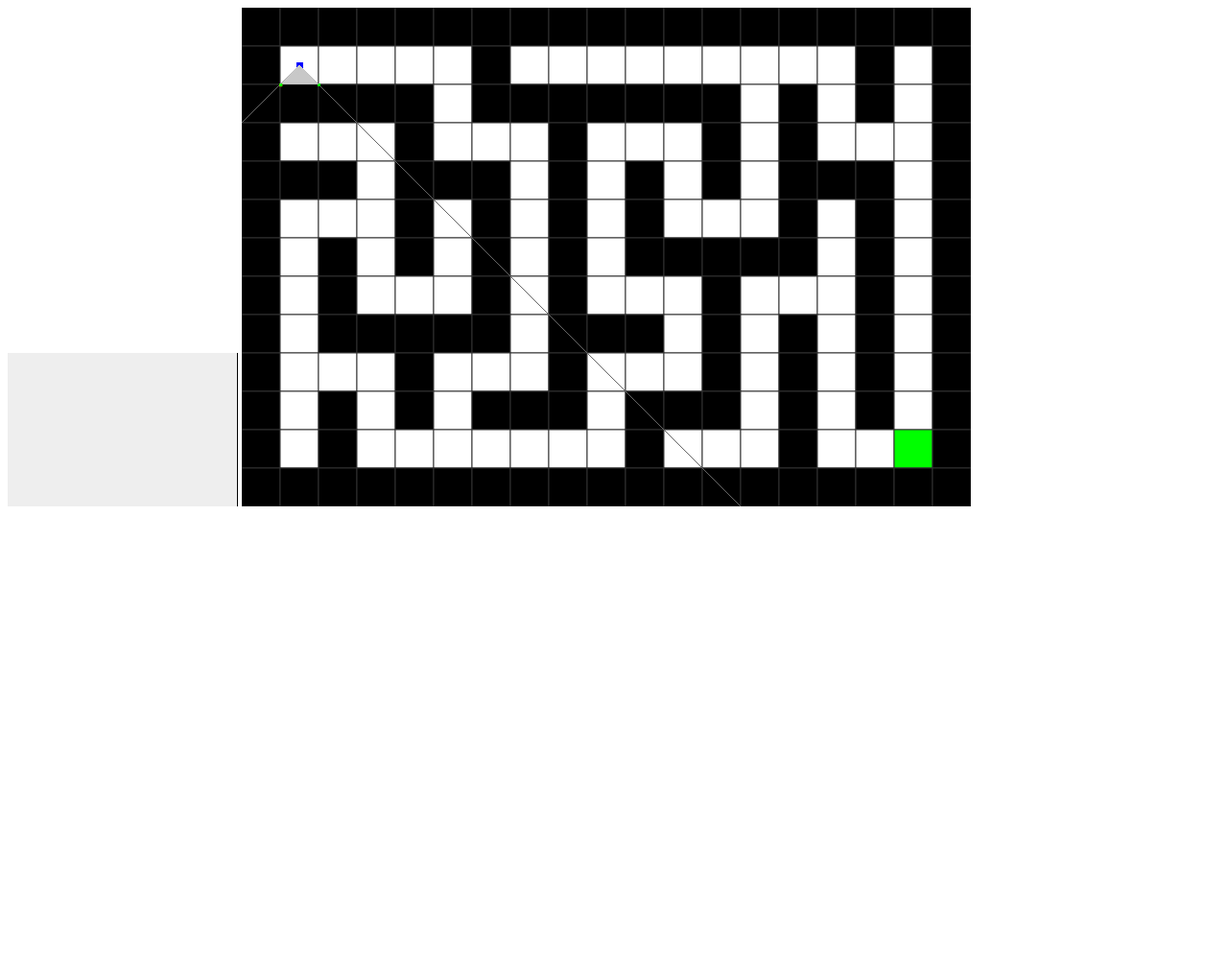
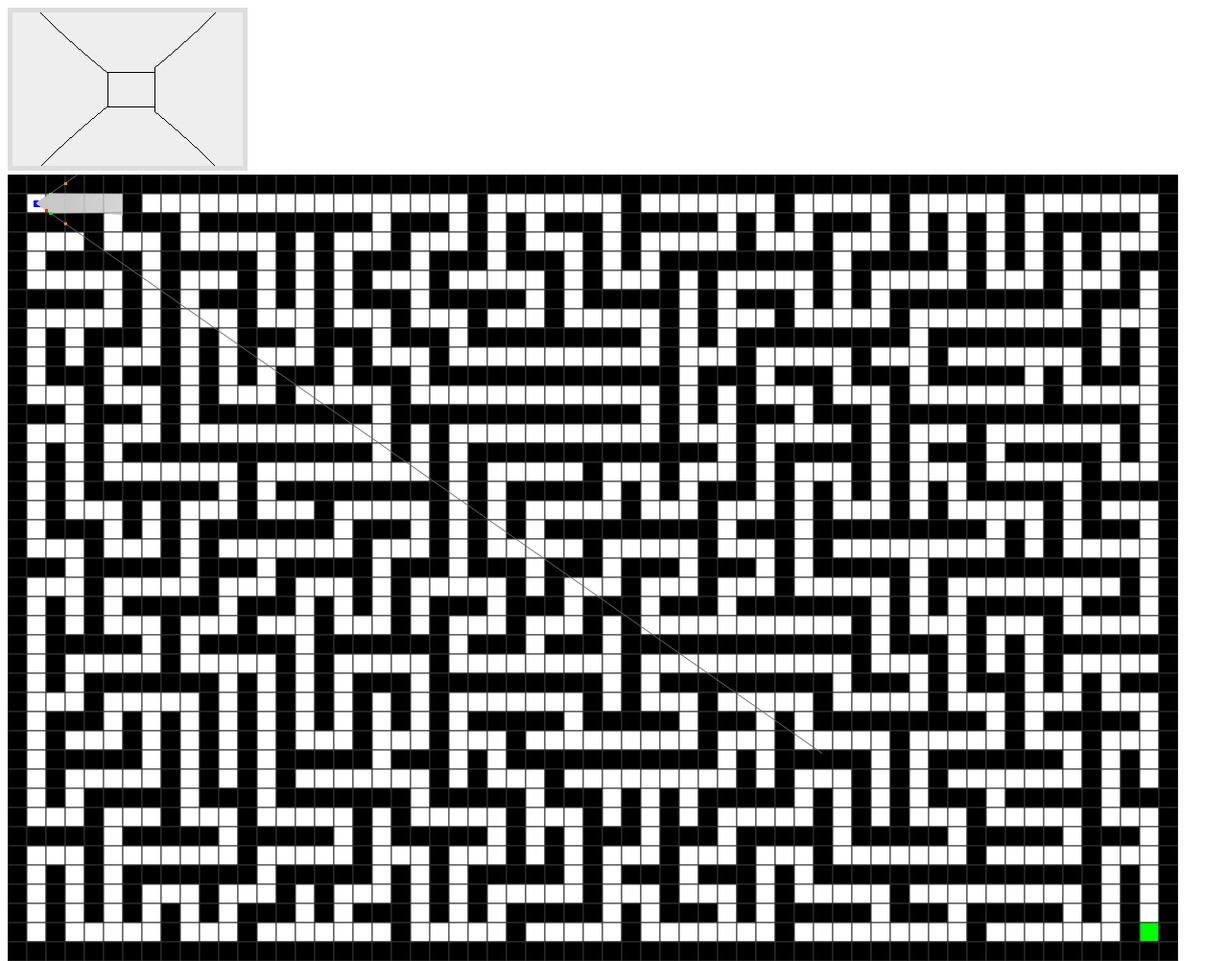
Before and after one commit to bertyhell/nodewatch-mazerunner, a website: page index.html in a window 1280 px wide. Shown: the whole page at 96% size. Before the commit the page ends 800 px from the top, so only its background shows below. Drawn offline with Linux system fonts and the light colour scheme.

Commit message:
feat: extract more as variables + point player to hallway at start

```diff
--- a/index.html
+++ b/index.html
@@ -5,8 +5,9 @@
 	<title>Bangle emulator</title>
 	<script src="main.js"></script>
 </head>
-<body>
-<canvas id="canvas" width="240" height="160"></canvas>
-<canvas id="canvas-debug" width="281" height="241"></canvas>
+<body style="overflow: hidden;">
+<canvas id="canvas" style="border: 5px solid #DDD;"></canvas>
+<br/>
+<canvas id="canvas-debug"></canvas>
 </body>
 </html>
--- a/main.js
+++ b/main.js
@@ -1,22 +1,5 @@
 "use strict";
 // const isBangle = process && process.env && process.env.BOARD === 'BANGLEJS';
-// Game variables
-var mazeWidth = 9;
-var mazeHeight = 6;
-var debugCellSize = 40;
-var screenWidth = 240;
-var screenHeight = 160;
-var playerX = 1.5; // TODO get this from the maze (position of "2")
-var playerY = 1.5;
-var playerAngle = 90;
-var viewAngleWidth = 90;
-var angleStep = 5;
-var playerStepSize = 0.1;
-// Computed values
-var mazeHorCells = mazeWidth * 2 + 1;
-var mazeVerCells = mazeHeight * 2 + 1;
-var debugWidth = mazeHorCells * 40;
-var debugHeight = mazeVerCells * 40;
 var MazeElement;
 (function (MazeElement) {
     MazeElement[MazeElement["UNVISITED_EMPTY"] = -1] = "UNVISITED_EMPTY";
@@ -25,6 +8,34 @@ var MazeElement;
     MazeElement[MazeElement["PLAYER"] = 2] = "PLAYER";
     MazeElement[MazeElement["END"] = 3] = "END";
 })(MazeElement || (MazeElement = {}));
+// Game variables
+var mazeWidth = 30;
+var mazeHeight = 20;
+var debugCellSize = 20;
+var screenWidth = 240;
+var screenHeight = 160;
+var viewAngleWidth = 70;
+var angleStep = 7;
+var playerStepSize = 0.1;
+// Computed values
+var mazeHorCells = mazeWidth * 2 + 1;
+var mazeVerCells = mazeHeight * 2 + 1;
+var debugWidth = mazeHorCells * debugCellSize;
+var debugHeight = mazeVerCells * debugCellSize;
+var playerX = 1.5;
+var playerY = 1.5;
+var maze = generateMaze(mazeHorCells, mazeVerCells);
+// let maze: MazeElement[][] = [
+// 	[1, 1, 1, 1, 1, 1, 1],
+// 	[1, 0, 0, 0, 1, 0, 1],
+// 	[1, 0, 1, 0, 0, 0, 1],
+// 	[1, 0, 1, 0, 1, 0, 1],
+// 	[1, 2, 1, 0, 1, 3, 1],
+// 	[1, 1, 1, 1, 1, 1, 1]
+// ];
+// point te player towards the hallway instead of towards a wall
+// Checks if the cell to the right of the player is a wall, if so, point the player down (90), else to the right (0)
+var playerAngle = maze[1][2] === MazeElement.WALL ? 90 : 0;
 // Determines if we should draw a vertical wall line for the given intersections at the center of these 4 maze cells:
 // +-----+
 // |0 |1 |
@@ -65,15 +76,6 @@ var CORNERS = {
     '1110': true,
     '1111': false
 };
-var maze = generateMaze(mazeHorCells, mazeVerCells);
-// let maze: MazeElement[][] = [
-// 	[1, 1, 1, 1, 1, 1, 1],
-// 	[1, 0, 0, 0, 1, 0, 1],
-// 	[1, 0, 1, 0, 0, 0, 1],
-// 	[1, 0, 1, 0, 1, 0, 1],
-// 	[1, 2, 1, 0, 1, 3, 1],
-// 	[1, 1, 1, 1, 1, 1, 1]
-// ];
 var running = true;
 var Bangle = {
     setLCDMode: function (type) {
```
Also changed, not shown: main.ts (+34 -30 lines), 1 other file.
